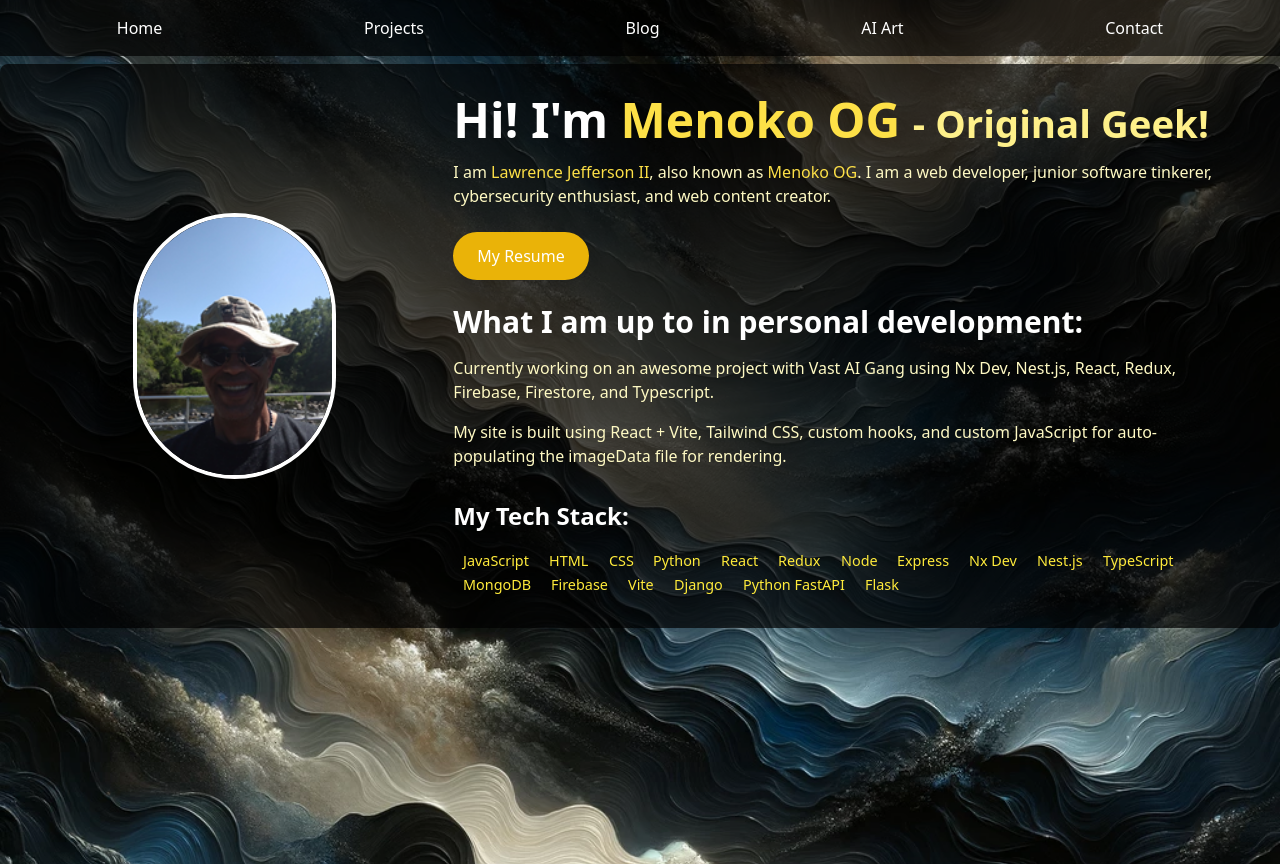
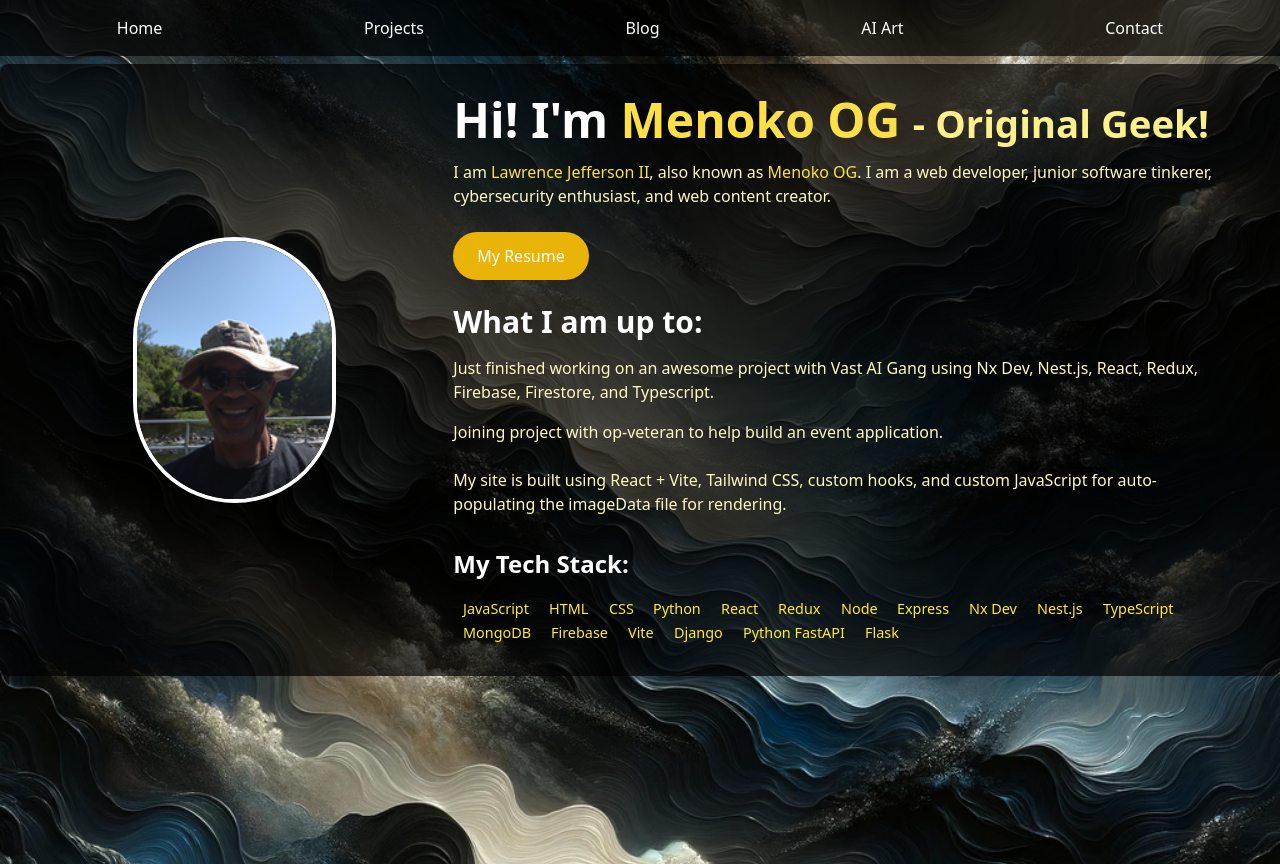
Before and after one commit to MenokoOG/ljmog-portfolio, a React (Vite) app: page / in a window 1280 px wide. Built offline with nearby package versions, Linux system fonts and the light colour scheme.

Commit message:
updates: L J 7-25-24

```diff
--- a/src/components/Home.jsx
+++ b/src/components/Home.jsx
@@ -71,12 +71,14 @@ const Home = () => {
           </a>
           <br />
           <br />
-          <h2 className="text-3xl font-bold mb-4">What I am up to in personal development:</h2>
+          <h2 className="text-3xl font-bold mb-4">What I am up to:</h2>
           <p className="text-yellow-100 mb-4">
-             Currently working on an awesome project with Vast AI Gang using Nx Dev, Nest.js, React, Redux, Firebase, Firestore,  and
+             Just finished working on an awesome project with Vast AI Gang using Nx Dev, Nest.js, React, Redux, Firebase, Firestore,  and
             Typescript.
           </p>
+          <p className="text-yellow-100">Joining project with op-veteran to help build an event application.</p>
           <p className="text-yellow-100">
+            <br/>
             My site is built using React + Vite, Tailwind CSS, custom hooks, and
             custom JavaScript for auto-populating the imageData file for
             rendering.
--- a/src/components/Projects.jsx
+++ b/src/components/Projects.jsx
@@ -8,7 +8,7 @@ import project5 from "../assets/project_screenshots/fizzBuzz.png"
 import project6 from "../assets/project_screenshots/nx_todo.png"
 import project7 from "../assets/project_screenshots/random_dog.png"
 import project8 from "../assets/project_screenshots/grocery.png"
-import placeholder from '../assets/project_screenshots/placeholder.png';
+// import placeholder from '../assets/project_screenshots/placeholder.png';
 
 const Projects = () => {
   return (
```
